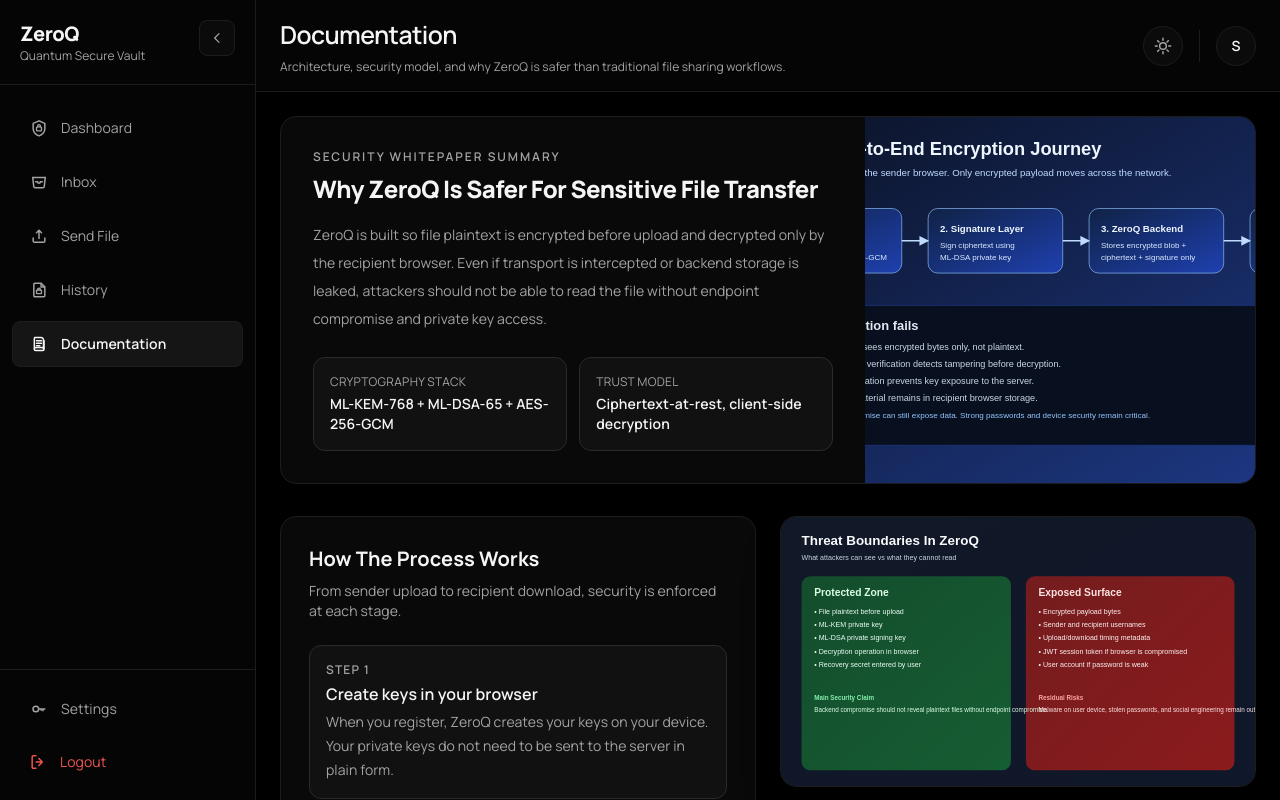
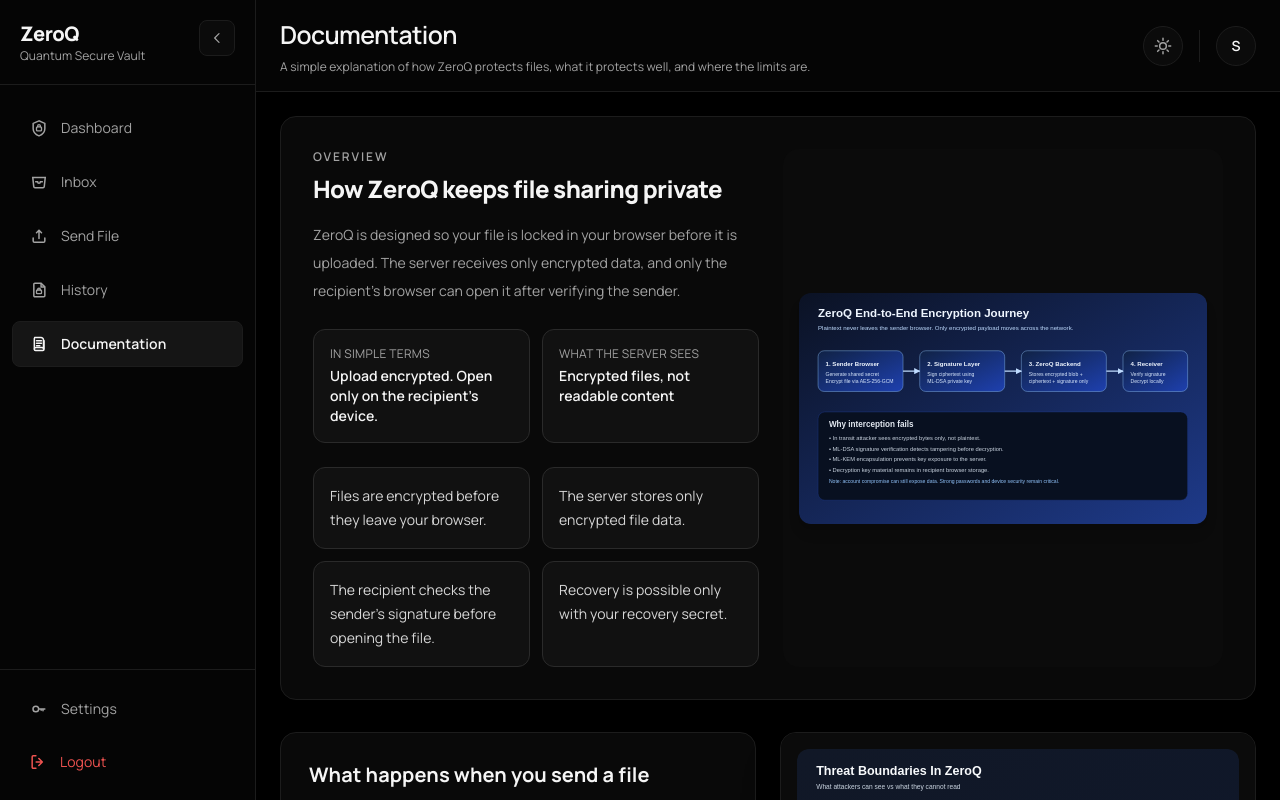
Before and after one commit to piyush-jha-16/ZeroQ-Post-Quantum-Cryptography-Secure-File-Vault, a React (Vite) app in the folder frontend/: page /documentation in a window 1280 px wide. Built offline with nearby package versions, Linux system fonts and the light colour scheme; sample sign-in values are in the browser's storage.

Commit message:
docs: rebalance documentation layout

```diff
--- a/frontend/src/pages/Documentation.jsx
+++ b/frontend/src/pages/Documentation.jsx
@@ -79,39 +79,50 @@ export default function Documentation() {
     <VaultLayout
       activeNav="documentation"
       title="Documentation"
-      subtitle="Architecture, security model, and why ZeroQ is safer than traditional file sharing workflows."
+      subtitle="A simple explanation of how ZeroQ protects files, what it protects well, and where the limits are."
     >
       <div className="mx-auto w-full max-w-7xl space-y-8">
         <section className="card-panel overflow-hidden p-0">
-          <div className="grid grid-cols-1 lg:grid-cols-5">
-            <div className="p-8 lg:col-span-3">
-              <p className="mb-2 text-xs font-semibold uppercase tracking-[0.16em] text-muted">Security Whitepaper Summary</p>
-              <h3 className="text-main text-2xl font-extrabold tracking-tight">Why ZeroQ Is Safer For Sensitive File Transfer</h3>
+          <div className="flex flex-col gap-6 p-6 lg:flex-row lg:items-stretch lg:p-8">
+            <div className="flex-1">
+              <p className="mb-2 text-xs font-semibold uppercase tracking-[0.16em] text-muted">Overview</p>
+              <h3 className="text-main text-2xl font-extrabold tracking-tight">How ZeroQ keeps file sharing private</h3>
               <p className="mt-4 text-sm text-muted leading-7">
-                ZeroQ is built so file plaintext is encrypted before upload and decrypted only by the recipient browser. Even if transport is intercepted
-                or backend storage is leaked, attackers should not be able to read the file without endpoint compromise and private key access.
+                ZeroQ is designed so your file is locked in your browser before it is uploaded. The server receives only encrypted data, and only the
+                recipient’s browser can open it after verifying the sender.
               </p>
               <div className="mt-6 grid grid-cols-1 gap-3 sm:grid-cols-2">
                 <div className="surface-soft p-4">
-                  <p className="text-xs uppercase tracking-wide text-muted">Cryptography Stack</p>
-                  <p className="mt-1 text-sm font-semibold text-main">ML-KEM-768 + ML-DSA-65 + AES-256-GCM</p>
+                  <p className="text-xs uppercase tracking-wide text-muted">In simple terms</p>
+                  <p className="mt-1 text-sm font-semibold text-main">Upload encrypted. Open only on the recipient’s device.</p>
                 </div>
                 <div className="surface-soft p-4">
-                  <p className="text-xs uppercase tracking-wide text-muted">Trust Model</p>
-                  <p className="mt-1 text-sm font-semibold text-main">Ciphertext-at-rest, client-side decryption</p>
+                  <p className="text-xs uppercase tracking-wide text-muted">What the server sees</p>
+                  <p className="mt-1 text-sm font-semibold text-main">Encrypted files, not readable content</p>
                 </div>
               </div>
+              <div className="mt-6 grid grid-cols-1 gap-3 sm:grid-cols-2">
+                {plainLanguageNotes.map((note) => (
+                  <div key={note} className="surface-soft p-4 text-sm text-muted leading-6">
+                    {note}
+                  </div>
+                ))}
+              </div>
             </div>
-            <div className="lg:col-span-2" style={{ backgroundColor: 'var(--bg-2)' }}>
-              <img src={encryptionFlow} alt="ZeroQ end-to-end encryption flow diagram" className="h-full w-full object-cover" />
+            <div className="flex items-center justify-center rounded-2xl bg-[color:var(--bg-2)] p-4 lg:w-[440px] lg:flex-none">
+              <img
+                src={encryptionFlow}
+                alt="ZeroQ end-to-end encryption flow diagram"
+                className="h-auto w-full rounded-xl object-contain shadow-lg"
+              />
             </div>
           </div>
         </section>
 
         <section className="grid grid-cols-1 gap-6 xl:grid-cols-2">
           <div className="card-panel p-7">
-            <h4 className="text-main text-xl font-bold">How The Process Works</h4>
-            <p className="mt-2 text-sm text-muted">From sender upload to recipient download, security is enforced at each stage.</p>
+            <h4 className="text-main text-xl font-bold">What happens when you send a file</h4>
+            <p className="mt-2 text-sm text-muted">Each step is handled in a way that keeps the file private and easy to verify.</p>
             <div className="mt-6 space-y-4">
               {processSteps.map((step, index) => (
                 <div key={step.title} className="surface-soft p-4">
@@ -124,11 +135,17 @@ export default function Documentation() {
           </div>
 
           <div className="space-y-6">
-            <div className="card-panel p-0 overflow-hidden">
-              <img src={threatModel} alt="Threat model showing protected zone and exposed surface" className="w-full object-cover" />
+            <div className="card-panel overflow-hidden p-0">
+              <div className="bg-[color:var(--bg-2)] p-4">
+                <img
+                  src={threatModel}
+                  alt="Threat model showing protected zone and exposed surface"
+                  className="h-auto w-full rounded-xl object-contain"
+                />
+              </div>
             </div>
             <div className="card-panel p-6">
-              <h4 className="text-main text-xl font-bold">Why Hackers Cannot Simply Read Files In Transit</h4>
+              <h4 className="text-main text-xl font-bold">Why interception does not reveal the file</h4>
               <ul className="mt-4 space-y-2 text-sm text-muted leading-6">
                 {threatBullets.map((item) => (
                   <li key={item}>• {item}</li>
@@ -139,9 +156,9 @@ export default function Documentation() {
         </section>
 
         <section className="card-panel p-7">
-          <h4 className="text-main text-xl font-bold">ZeroQ vs Traditional Sharing Platforms</h4>
+          <h4 className="text-main text-xl font-bold">How ZeroQ compares with common file-sharing options</h4>
           <p className="mt-2 text-sm text-muted">
-            This comparison is generalized for typical default setups. Enterprise-customized systems may vary by vendor and policy.
+            This is a simple comparison for typical default setups. Different providers may offer stronger settings, but those are not always enabled.
           </p>
 
           <div className="mt-6 overflow-x-auto rounded-xl border" style={{ borderColor: 'var(--line)' }}>
@@ -149,7 +166,7 @@ export default function Documentation() {
               <thead style={{ backgroundColor: 'var(--bg-2)' }}>
                 <tr>
                   <th className="px-4 py-3 text-main font-semibold">Security Factor</th>
-                  <th className="px-4 py-3 text-main font-semibold">Traditional Cloud Share</th>
+                  <th className="px-4 py-3 text-main font-semibold">Traditional Cloud Sharing</th>
                   <th className="px-4 py-3 text-main font-semibold">Email Attachments</th>
                   <th className="px-4 py-3 text-main font-semibold">ZeroQ</th>
                 </tr>
@@ -167,24 +184,30 @@ export default function Documentation() {
             </table>
           </div>
 
-          <div className="mt-6 rounded-xl overflow-hidden border" style={{ borderColor: 'var(--line)' }}>
-            <img src={platformComparison} alt="Visual comparison of zeroq and traditional sharing platforms" className="w-full object-cover" />
+          <div className="mt-6 overflow-hidden rounded-xl border" style={{ borderColor: 'var(--line)' }}>
+            <div className="bg-[color:var(--bg-2)] p-4">
+              <img
+                src={platformComparison}
+                alt="Visual comparison of zeroq and traditional sharing platforms"
+                className="h-auto w-full rounded-lg object-contain"
+              />
+            </div>
           </div>
         </section>
 
         <section className="grid grid-cols-1 gap-6 lg:grid-cols-2">
           <div className="card-panel p-6">
-            <h4 className="text-main text-lg font-bold">Security Strengths</h4>
+            <h4 className="text-main text-lg font-bold">What ZeroQ does well</h4>
             <ul className="mt-4 space-y-2 text-sm text-muted leading-6">
-              <li>• Browser-side encryption reduces trust on backend infrastructure.</li>
-              <li>• Signature verification makes tampering harder to hide.</li>
-              <li>• Post-quantum primitives improve future-resilience planning.</li>
-              <li>• Key recovery flow supports operational continuity.</li>
+              <li>• It reduces trust in the backend by encrypting files in the browser.</li>
+              <li>• It checks for tampering before a file is opened.</li>
+              <li>• It uses newer post-quantum cryptography building blocks.</li>
+              <li>• It includes a recovery flow so users can regain access when needed.</li>
             </ul>
           </div>
 
           <div className="card-panel p-6">
-            <h4 className="text-main text-lg font-bold">Operational Limits You Should Know</h4>
+            <h4 className="text-main text-lg font-bold">Important limits to keep in mind</h4>
             <ul className="mt-4 space-y-2 text-sm text-muted leading-6">
               {limitsBullets.map((item) => (
                 <li key={item}>• {item}</li>
```
